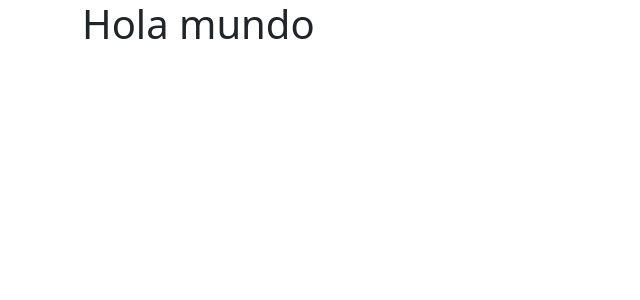
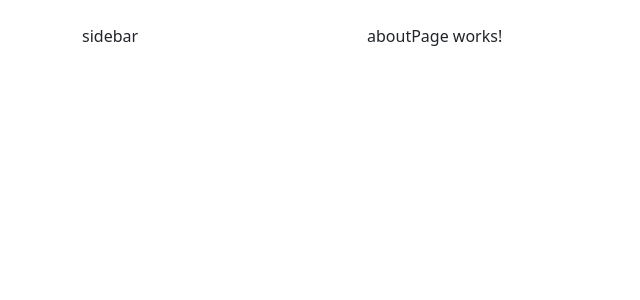
Before and after one commit to CanteSantiago/AppCountry, an Angular app in the folder countryApp/: page /home in a window 1280 px wide. Shown: the top 300 px of the page, without its empty margins (0-640 px from the left). Built offline with nearby package versions, Linux system fonts and the light colour scheme.

Commit message:
Vid115-RouterModule y paginas SPA

```diff
--- /dev/null
+++ b/countryApp/src/app/app-routing.module.ts
@@ -0,0 +1,29 @@
+import { NgModule } from '@angular/core';
+import { RouterModule, Routes } from '@angular/router';
+import { HomePageComponent } from './shared/pages/homePage/homePage.component';
+import { AboutPageComponent } from './shared/pages/aboutPage/aboutPage.component';
+
+
+const routes: Routes = [{
+path: 'home',
+component: HomePageComponent
+},{
+  path: 'about',
+  component: AboutPageComponent
+  },{
+    path: '**',
+   redirectTo:'home'
+    }
+
+
+];
+@NgModule({
+imports:[
+  RouterModule.forRoot(routes),
+], exports:[
+  RouterModule
+]
+})
+export class AppRoutingModule {
+
+ }
--- a/countryApp/src/app/app.component.html
+++ b/countryApp/src/app/app.component.html
@@ -1 +1,12 @@
-<h1>Hola mundo</h1>
+<div class="row mt-4">
+<div class="col-3">
+<!-- sidebar -->
+sidebar
+</div>
+<div class="col">
+<!-- Nuestras paginas -->
+<!-- <shared-home-page></shared-home-page> -->
+<shared-about-page></shared-about-page>
+</div>
+
+</div>
--- a/countryApp/src/app/app.module.ts
+++ b/countryApp/src/app/app.module.ts
@@ -3,6 +3,7 @@ import { BrowserModule } from '@angular/platform-browser';
 
 import { AppComponent } from './app.component';
 import { SharedModule } from './shared/shared.module';
+import { AppRoutingModule } from './app-routing.module';
 
 @NgModule({
   declarations: [
@@ -11,7 +12,8 @@ import { SharedModule } from './shared/shared.module';
   ],
   imports: [
     BrowserModule,
-SharedModule
+SharedModule,
+AppRoutingModule
 
   ],
   providers: [],
--- /dev/null
+++ b/countryApp/src/app/shared/pages/aboutPage/aboutPage.component.html
@@ -0,0 +1,3 @@
+<p>
+  aboutPage works!
+</p>
--- /dev/null
+++ b/countryApp/src/app/shared/pages/homePage/homePage.component.html
@@ -0,0 +1,3 @@
+<p>
+  homePage works!
+</p>
```
Also changed, not shown: countryApp/src/app/shared/pages/aboutPage/aboutPage.component.ts (added, +11 -0 lines), countryApp/src/app/shared/pages/homePage/homePage.component.ts (added, +13 -0 lines), countryApp/src/app/shared/shared.module.ts (+14 -3 lines).
